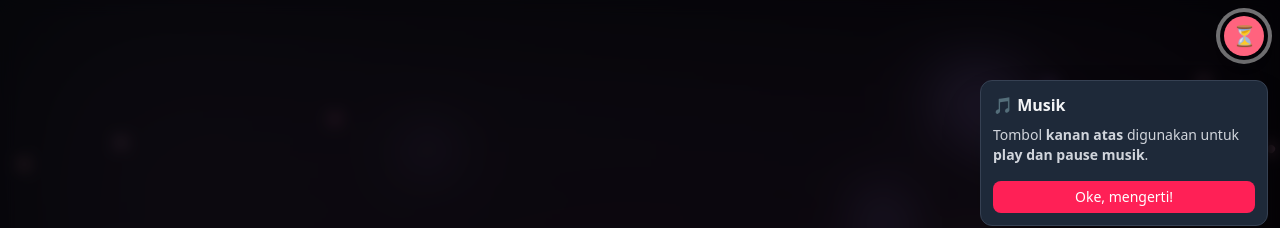
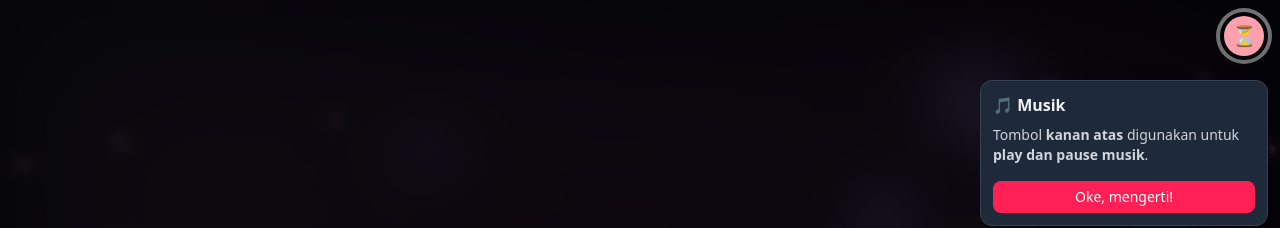
Before and after one commit to faturrahman10/birtday-gift, a React (Vite) app: page /home in a window 1280 px wide. Both pictures are taken after a click on the button "Oke, mengerti!". Shown: the top 228 px of the page. Built offline with nearby package versions, Linux system fonts and the light colour scheme.

Commit message:
change color button music dark/light

```diff
--- a/src/layout/MainLayout.jsx
+++ b/src/layout/MainLayout.jsx
@@ -98,7 +98,7 @@ export default function MainLayout() {
               className="
                 fixed top-4 right-4 z-50
                 w-10 h-10
-                bg-rose-300 dark:bg-rose-400
+                bg-rose-400 dark:bg-rose-300
                 rounded-full shadow-lg
                 flex items-center justify-center
                 text-xl
```
